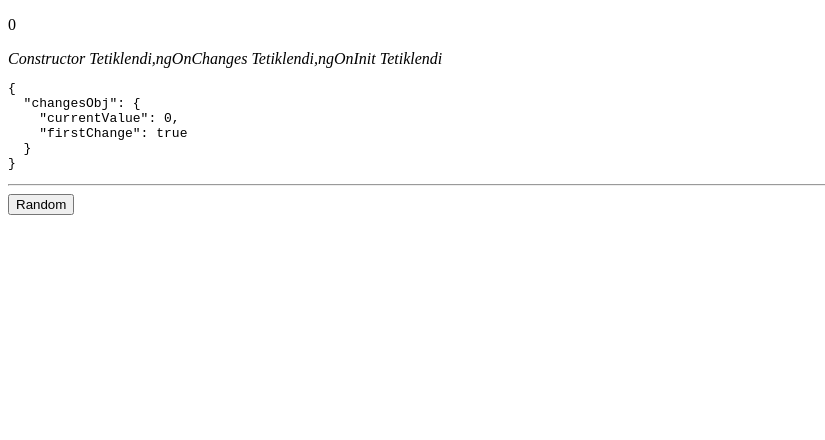
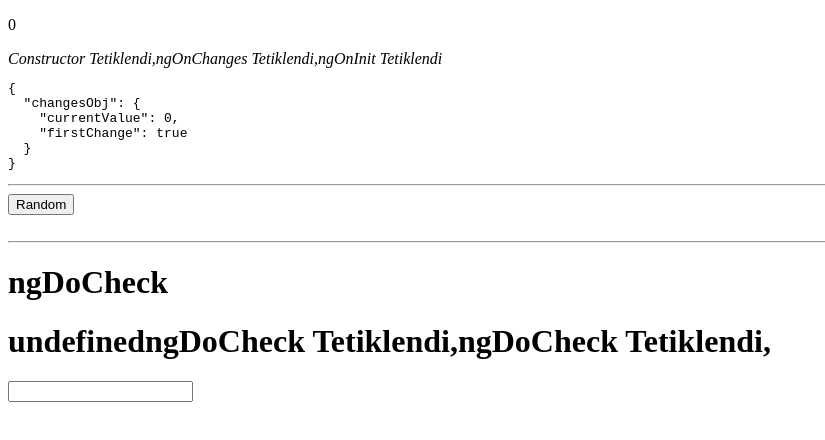
Before and after one commit to Elmar101/ngOnchanges-hooks, an Angular app: page / in a window 1280 px wide. Shown: the top 440 px of the page, without its empty margins (0-825 px from the left). Built offline with nearby package versions, Linux system fonts and the light colour scheme.

Commit message:
ng-do-check

```diff
--- a/src/app/app.component.html
+++ b/src/app/app.component.html
@@ -1,3 +1,9 @@
 <sub-hooks [changesObj]="value"></sub-hooks>
 <hr/>
 <button (click)="getRandomInt()"> Random </button>
+
+<br/>
+<br/>
+<hr/>
+<h1> ngDoCheck </h1>
+<ng-do-check></ng-do-check>
--- a/src/app/app.module.ts
+++ b/src/app/app.module.ts
@@ -4,11 +4,13 @@ import { BrowserModule } from '@angular/platform-browser';
 import { AppRoutingModule } from './app-routing.module';
 import { AppComponent } from './app.component';
 import { SubHooksComponent } from './components/sub-hooks/sub-hooks.component';
+import { NgDoCheckComponent } from './components/ng-do-check/ng-do-check.component';
 
 @NgModule({
   declarations: [
     AppComponent,
-    SubHooksComponent
+    SubHooksComponent,
+    NgDoCheckComponent
   ],
   imports: [
     BrowserModule,
--- /dev/null
+++ b/src/app/components/ng-do-check/ng-do-check.component.html
@@ -0,0 +1,2 @@
+<h1> {{val.toString()}}</h1>
+<input #txt (change)="metVal(txt.value)"/>
--- /dev/null
+++ b/src/app/components/ng-do-check/ng-do-check.component.ts
@@ -0,0 +1,19 @@
+import { Component, DoCheck, OnInit } from '@angular/core';
+
+@Component({
+  selector: 'ng-do-check',
+  templateUrl: './ng-do-check.component.html'
+})
+export class NgDoCheckComponent implements DoCheck {
+  val!: string;
+  constructor() { }
+  x: string = "";
+  ngDoCheck(): void {
+    this.val += "ngDoCheck Tetiklendi,"
+  }
+
+  metVal(val: string){
+    this.x = val
+  }
+
+}
```
